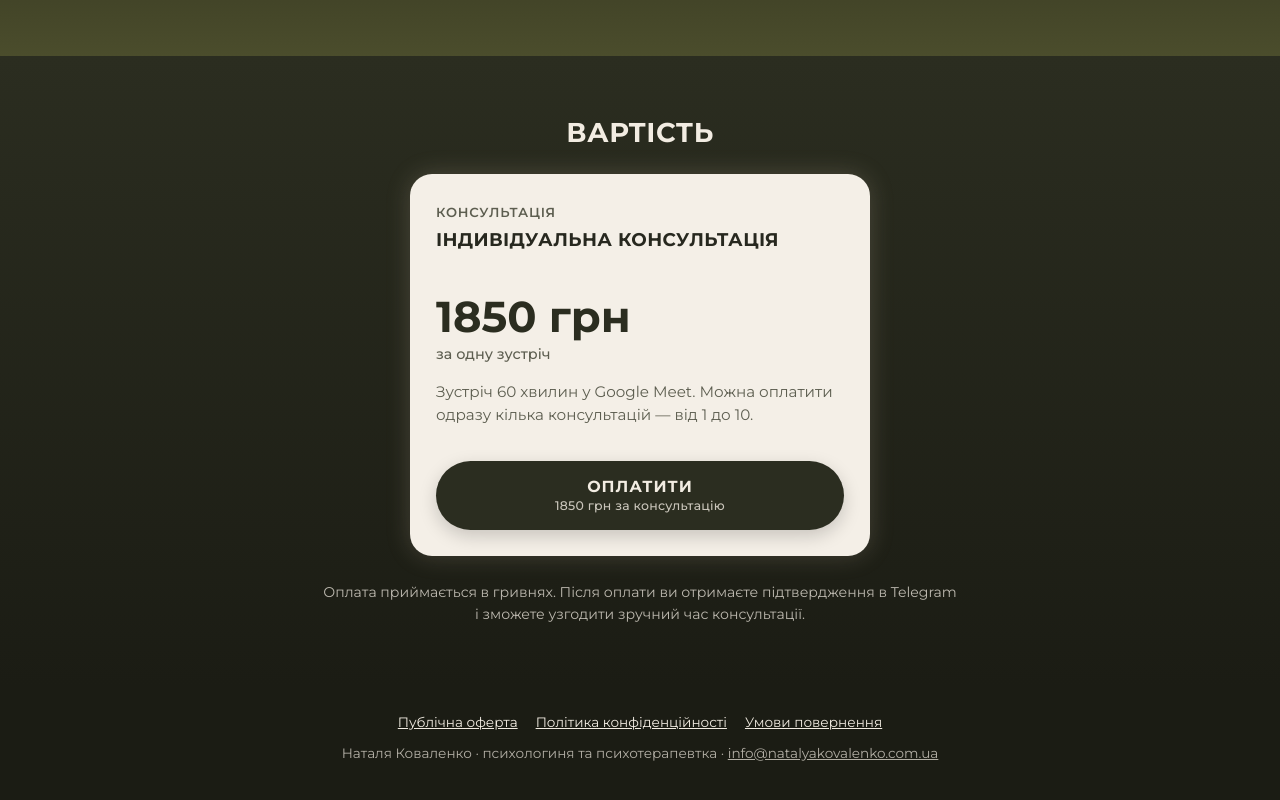
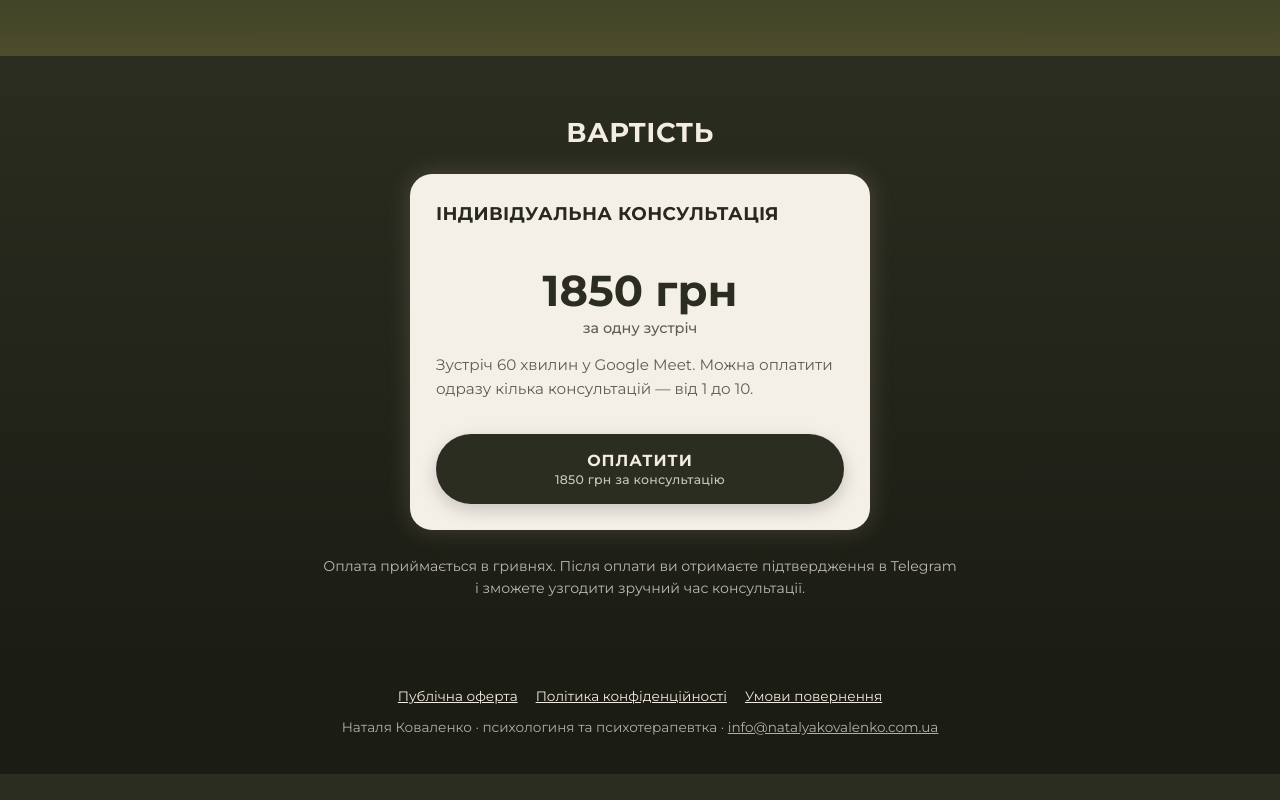
Before and after one commit to Lunaobitaema/nata, a plain HTML site: page forclients/index.html in a window 1280 px wide. Shown: the part 1335-2135 px from the top of the page. After the commit the page ends 2109 px from the top, so only its background shows below. Drawn offline with Linux system fonts and the light colour scheme.

Commit message:
forclients: centered price, single heading
Co-Authored-By: Claude Opus 5.5 <noreply@anthropic.com>
Claude-Session: https://claude.ai/code/session_011imSYL2HBJDx8nj4H9qGR7

```diff
--- a/forclients/index.html
+++ b/forclients/index.html
@@ -84,6 +84,7 @@ a{color:inherit}
 .pay:disabled{opacity:.6;cursor:wait}
 .pay small{display:block;font-weight:500;font-size:.78rem;letter-spacing:.02em;text-transform:none;opacity:.8;margin-top:2px}
 .plans.one{grid-template-columns:minmax(0,460px);justify-content:center}
+.plans.one .price{align-items:center;text-align:center}
 dialog#qty{border:0;border-radius:22px;padding:0;max-width:min(92vw,440px);width:100%;background:var(--cream);color:var(--ink);box-shadow:0 20px 60px rgba(0,0,0,.45)}
 dialog#qty::backdrop{background:rgba(17,18,12,.7)}
 .qbox{position:relative;padding:28px 24px 24px}
@@ -159,7 +160,6 @@ footer p{opacity:.7;margin:0}
     <h2 class="center">Вартість</h2>
     <div class="plans one">
       <div class="plan">
-        <p class="k">Консультація</p>
         <h3>Індивідуальна консультація</h3>
         <p class="price"><b>1850 грн</b><span class="uah">за одну зустріч</span></p>
         <p class="desc">Зустріч 60 хвилин у Google Meet. Можна оплатити одразу кілька консультацій — від 1 до 10.</p>
```
